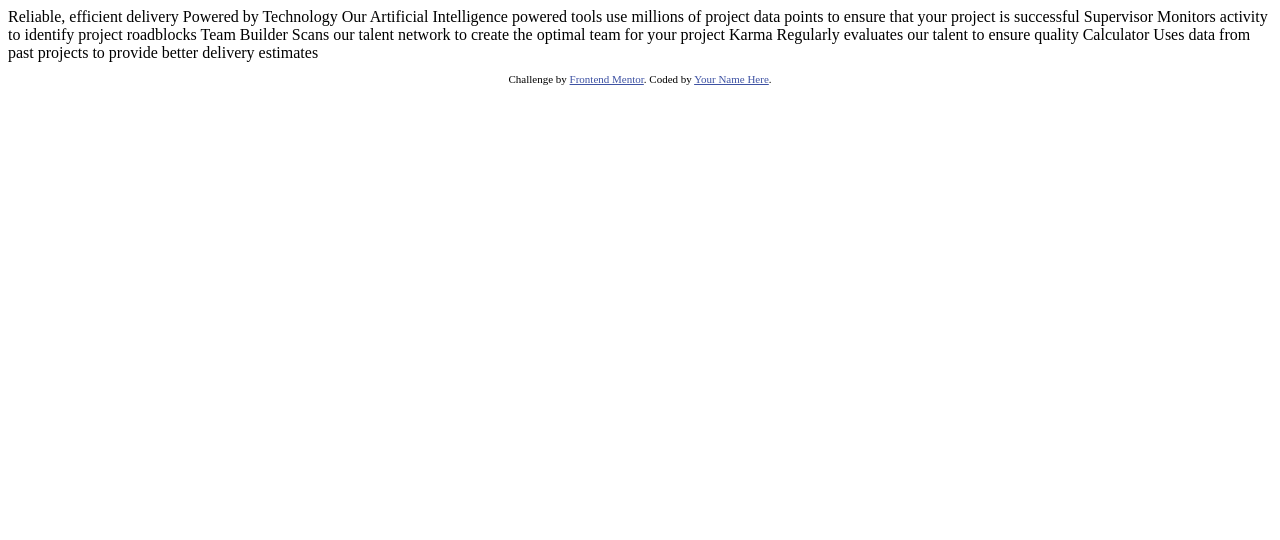
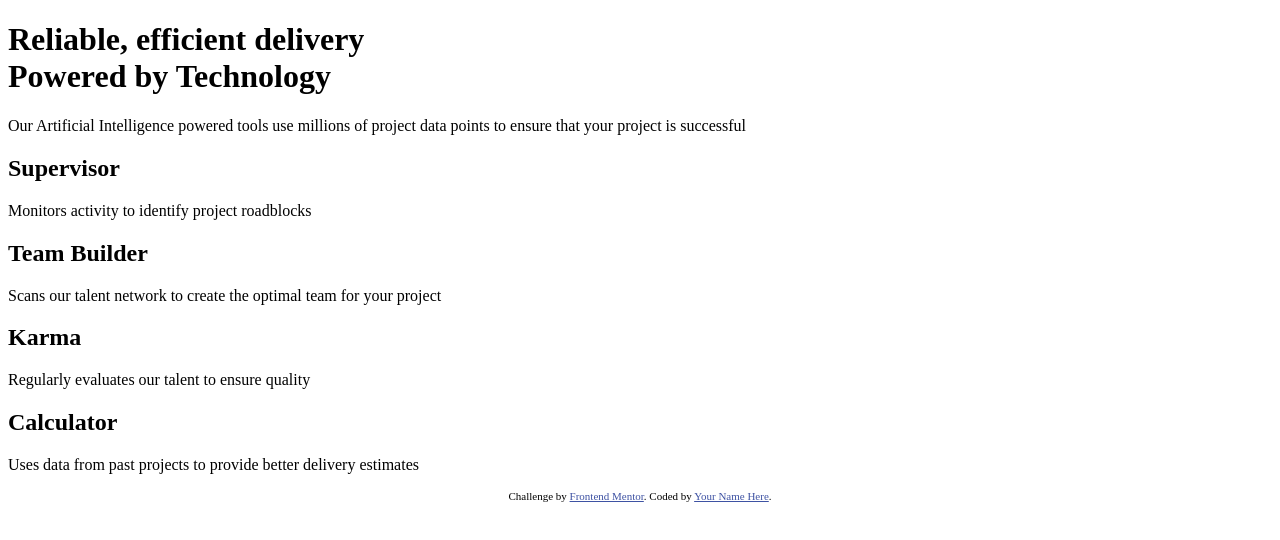
Before and after one commit to mohamedshawgi/four-card-feature-section, a plain HTML site: page index.html in a window 1280 px wide. Drawn offline with Linux system fonts and the light colour scheme.

Commit message:
HTML structure CSS: global roles color variabes in root added google fonts

```diff
--- a/index.html
+++ b/index.html
@@ -15,25 +15,27 @@
   </style>
 </head>
 <body>
-
-  Reliable, efficient delivery
-  Powered by Technology
-
-  Our Artificial Intelligence powered tools use millions of project data points
-  to ensure that your project is successful
-
-  Supervisor
-  Monitors activity to identify project roadblocks
-
-  Team Builder
-  Scans our talent network to create the optimal team for your project
-
-  Karma
-  Regularly evaluates our talent to ensure quality
-
-  Calculator
-  Uses data from past projects to provide better delivery estimates
-
+  <h1>Reliable, efficient delivery <br><span>Powered by Technology</span></h1>
+  <p class="hero">Our Artificial Intelligence powered tools use millions of project data points
+    to ensure that your project is successful</p>
+  <div class="cards">
+    <div class="card">
+      <h2>Supervisor</h2>
+      <p>Monitors activity to identify project roadblocks</p>
+    </div>
+    <div class="card">
+      <h2>Team Builder</h2>
+      <p>Scans our talent network to create the optimal team for your project</p>
+    </div>
+    <div class="card">
+      <h2>Karma</h2>
+      <p>Regularly evaluates our talent to ensure quality</p>
+    </div>
+    <div class="card">
+      <h2>Calculator</h2>
+      <p>Uses data from past projects to provide better delivery estimates</p>
+    </div>
+  </div>
 
   <footer>
     <p class="attribution">
--- /dev/null
+++ b/style.css
@@ -0,0 +1,24 @@
+@import url('https://fonts.googleapis.com/css2?family=Poppins:wght@200;400;600&display=swap');
+*{
+    box-sizing: border-box;
+    margin: 0;
+    padding: 0;
+}
+:root{
+/* ## Colors */
+
+/* ### Primary */
+--Red: hsl(0, 78%, 62%);
+--Cyan: hsl(180, 62%, 55%);
+--Orange: hsl(34, 97%, 64%);
+--Blue: hsl(212, 86%, 64%);
+
+/* ### Neutral */
+--Very-Dark-Blue: hsl(234, 12%, 34%);
+--Grayish-Blue: hsl(229, 6%, 66%);
+--Very-Light-Gray: hsl(0, 0%, 98%);
+}
+body{
+    font-size: 15px;
+    font-family: 'Poppins',sans-serif;
+}
```
